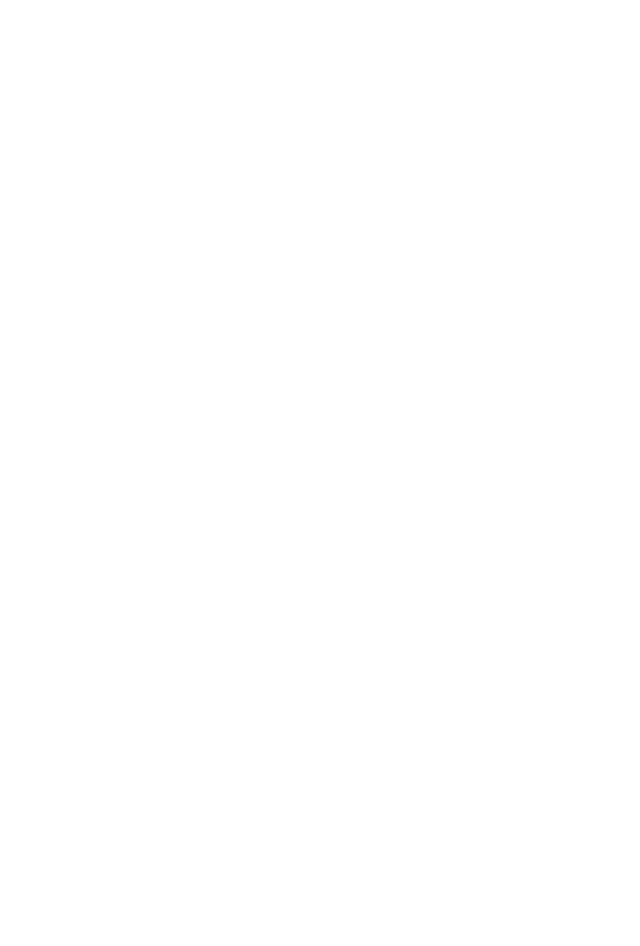
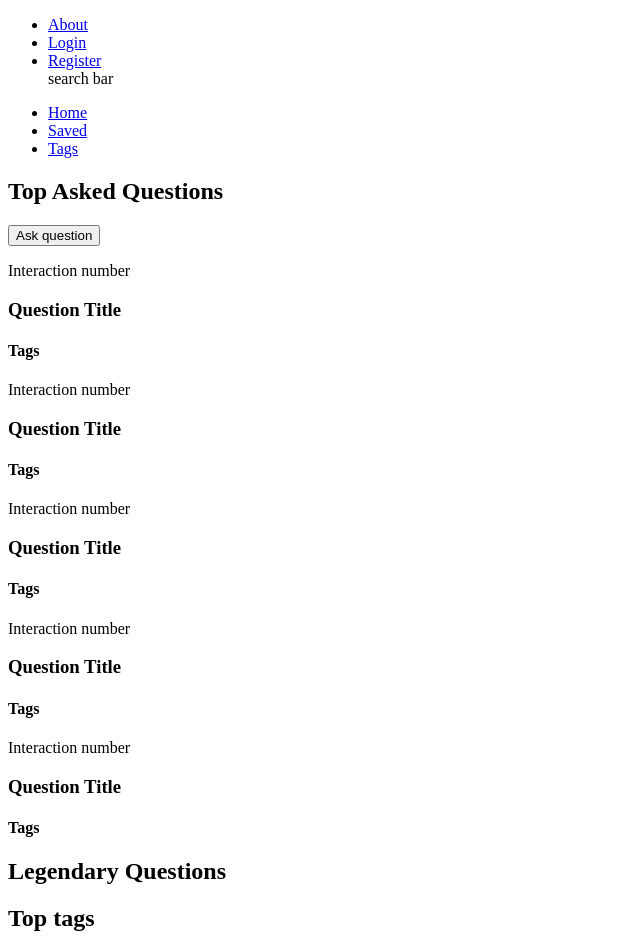
Before and after one commit to giaongo/Answerpedia, a plain HTML site: page ui/index.html in a window 1280 px wide. Shown: the top 946 px of the page, without its empty margins (0-640 px from the left). Before the commit the page ends 800 px from the top, so only its background shows below. Drawn offline with Linux system fonts and the light colour scheme.

Commit message:
create index.html skeleton

```diff
--- a/ui/index.html
+++ b/ui/index.html
@@ -8,6 +8,62 @@
     <title>Answerpedia Feed</title>
 </head>
 <body>
-
+    <header>
+        <nav>
+            <ul>
+                <li><a href="about.html">About</a></li>
+                <li><a href="login.html">Login</a></li>
+                <li><a href="register.html">Register</a></li>
+                <div class="searchBar">search bar</div>
+            </ul>
+        </nav>
+    </header>
+    <main>
+        <nav>
+            <ul>
+                <li><a href="index.html">Home</a></li>
+                <li><a href="saved-list.html">Saved</a></li>
+                <li><a href="tags.html">Tags</a></li>
+            </ul>
+        </nav>
+        <article class="allQuestions">
+            <h2>Top Asked Questions</h2>
+            <button>Ask question</button>
+            <article class="question">
+                <p>Interaction number</p>
+                <h3>Question Title</h3>
+                <h4>Tags</h4>
+            </article>
+            <article class="question">
+                <p>Interaction number</p>
+                <h3>Question Title</h3>
+                <h4>Tags</h4>
+            </article>
+            <article class="question">
+                <p>Interaction number</p>
+                <h3>Question Title</h3>
+                <h4>Tags</h4>
+            </article>
+            <article class="question">
+                <p>Interaction number</p>
+                <h3>Question Title</h3>
+                <h4>Tags</h4>
+            </article>
+            <article class="question">
+                <p>Interaction number</p>
+                <h3>Question Title</h3>
+                <h4>Tags</h4>
+            </article>
+        </article>
+        <aside>
+            <h2>Legendary Questions </h2>
+            <div></div>
+            <h2>Top tags</h2>
+        </aside>
+    </main>
+    <footer>
+        <h2>Answerpedia</h2>
+        <p>Author: Giao Ngo, Tai Nguyen, Anish Maharjan</p>
+    </footer>
 </body>
 </html>
```
Also changed, not shown: ui/tags.html (added).
